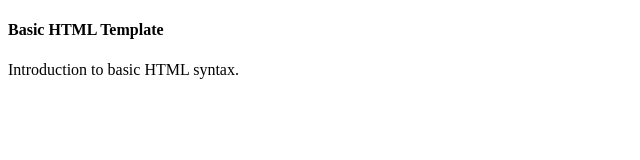
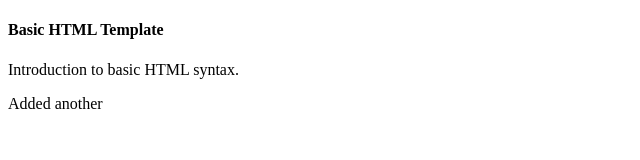
Before and after one commit to PepperJustice/HTML-and-CSS-Projects, a plain HTML site: page Basic_HTML_and_JavaScript_1/BasicHTML.html in a window 1280 px wide. Shown: the whole page, without its empty margins (0-640 px from the left). Drawn offline with Linux system fonts and the light colour scheme.

Commit message:
Added another paragraph

```diff
--- a/Basic_HTML_and_JavaScript_1/BasicHTML.html
+++ b/Basic_HTML_and_JavaScript_1/BasicHTML.html
@@ -10,5 +10,6 @@
             <h4>Basic HTML Template</h4>
         </header>
         <p>Introduction to basic  HTML syntax.</p>
+		<p>Added another</p>
 	</body>
 </html>
```
